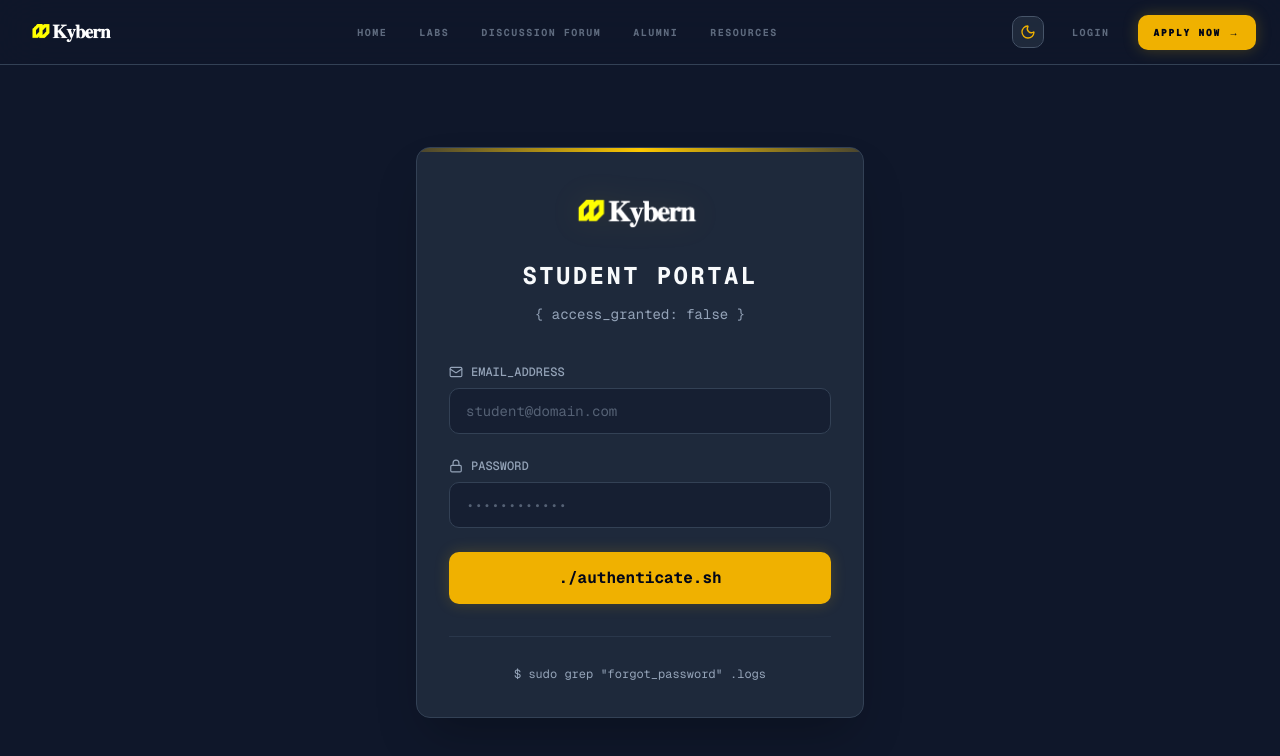
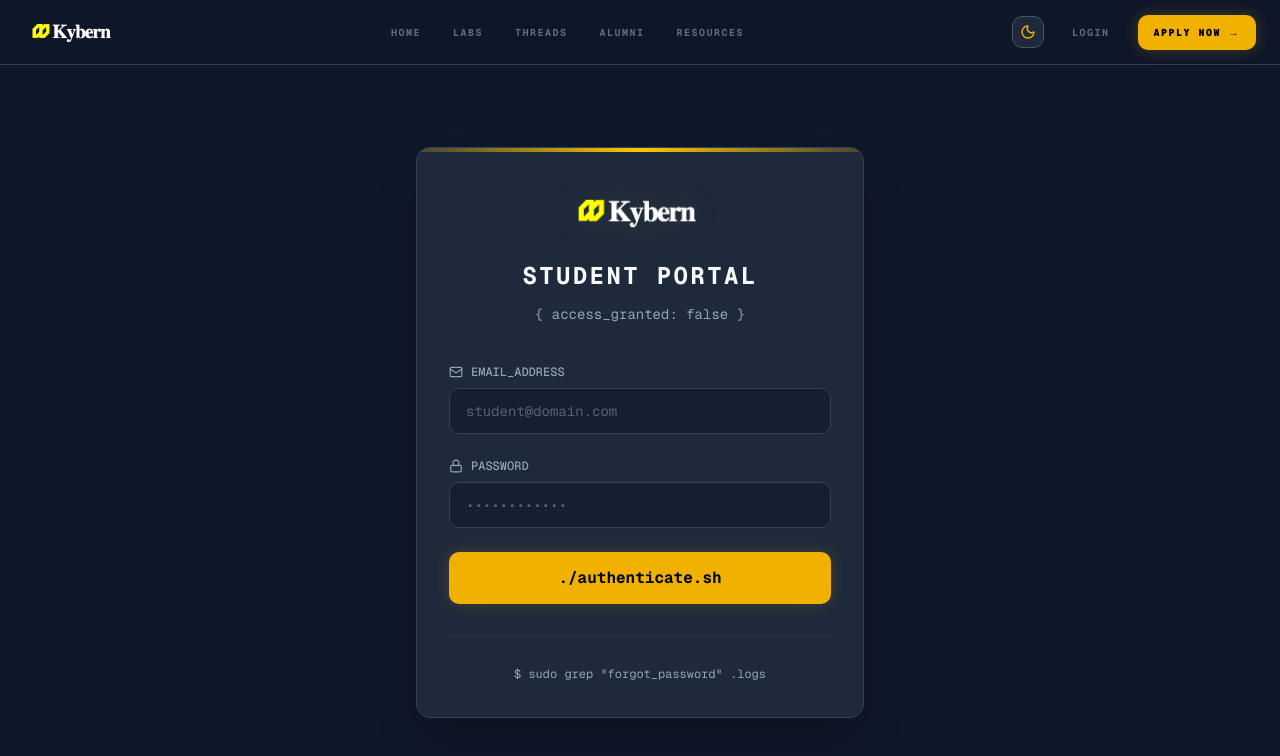
Before and after one commit to ifeoluwashola/portfolio, a Next.js app in the folder apps/web/: page /academy/login in a window 1280 px wide. Shown: the top 756 px of the page. Built offline with nearby package versions, Linux system fonts and the light colour scheme; no server answers.

Commit message:
refactor: rename Discussion Forum to Threads and improve Markdown rendering with syntax highlighting

```diff
--- a/apps/web/src/app/academy/dashboard/layout.tsx
+++ b/apps/web/src/app/academy/dashboard/layout.tsx
@@ -12,10 +12,11 @@
   Lock,
   Menu,
   X,
-  ChevronDown,
   Layout,
   CreditCard,
-  Settings
+  Settings,
+  MessageSquare,
+  ChevronDown
 } from "lucide-react";
 import { useEffect, useState, useCallback } from "react";
 import { logout, getDashboardData } from "../actions";
@@ -179,6 +180,12 @@
               isCollapsed={!isSidebarOpen}
             />
             <NavItem
+              href="/academy/discussion-forum"
+              label="Threads"
+              icon={<MessageSquare className="w-5 h-5" />}
+              isCollapsed={!isSidebarOpen}
+            />
+            <NavItem
               href="/academy/dashboard/billing"
               label="Billing & Invoices"
               icon={<CreditCard className="w-5 h-5" />}
--- a/apps/web/src/app/academy/discussion-forum/page.tsx
+++ b/apps/web/src/app/academy/discussion-forum/page.tsx
@@ -5,8 +5,8 @@
 import { DiscussionForumFeed } from "@/components/academy/DiscussionForumFeed";
 
 export const metadata = {
-  title: "Kybern Academy | Discussion Forum",
-  description: "Internal discussion forum and knowledge base for Kybern Academy students.",
+  title: "Kybern Academy | Threads",
+  description: "Internal discussion threads and knowledge base for Kybern Academy students.",
 };
 
 export default async function DiscussionForumPage() {
@@ -23,7 +23,7 @@
       <div className="max-w-7xl mx-auto px-6">
         <Suspense fallback={
           <div className="flex items-center justify-center min-h-[400px] text-yellow-400 font-mono animate-pulse uppercase tracking-widest text-xs">
-            Loading Discussion Forum...
+            Loading Threads...
           </div>
         }>
           <DiscussionForumFeed />
--- a/apps/web/src/components/academy/AcademyNavbar.tsx
+++ b/apps/web/src/components/academy/AcademyNavbar.tsx
@@ -56,7 +56,7 @@
         <div className="hidden md:flex flex-1 justify-center gap-8 items-center text-[10px] font-bold text-muted-foreground/60 font-mono tracking-[0.15em] uppercase">
           <Link href="/academy" className="hover:text-foreground transition-colors">Home</Link>
           <Link href="/academy/break-it-labs" className="hover:text-foreground transition-colors">Labs</Link>
-          <Link href="/academy/discussion-forum" className="hover:text-foreground transition-colors">Discussion Forum</Link>
+          <Link href="/academy/discussion-forum" className="hover:text-foreground transition-colors">Threads</Link>
           <Link href="/academy/alumni" className="hover:text-foreground transition-colors">Alumni</Link>
           <Link href="/academy/materials" className="hover:text-foreground transition-colors">Resources</Link>
         </div>
--- a/apps/web/src/components/academy/DiscussionForumFeed.tsx
+++ b/apps/web/src/components/academy/DiscussionForumFeed.tsx
@@ -7,6 +7,7 @@
 import { ThreadDetail } from "./ThreadDetail";
 import { MentionTextArea } from "./MentionTextArea";
 import ReactMarkdown from "react-markdown";
+import rehypeHighlight from "rehype-highlight";
 
 
 interface Thread {
@@ -382,8 +383,11 @@
                           </h4>
 
                           {/* Content preview */}
-                          <div className="prose prose-invert prose-xs max-w-none text-xs text-slate-300 leading-relaxed font-mono">
-                            <ReactMarkdown components={markdownComponents}>{preprocessMentions(thread.content)}</ReactMarkdown>
+                          <div className="prose prose-invert prose-xs max-w-none text-xs text-slate-300 leading-relaxed font-mono
+                            prose-code:text-yellow-400 prose-code:bg-yellow-400/10 prose-code:px-1.5 prose-code:py-0.5 prose-code:rounded prose-code:before:hidden prose-code:after:hidden
+                            prose-pre:bg-slate-950 prose-pre:border prose-pre:border-white/5 prose-pre:rounded-xl prose-pre:p-4 prose-pre:overflow-x-auto
+                          ">
+                            <ReactMarkdown rehypePlugins={[rehypeHighlight]} components={markdownComponents}>{preprocessMentions(thread.content)}</ReactMarkdown>
                           </div>
 
                           {/* Message Footer Actions */}
--- a/apps/web/src/components/academy/MentionTextArea.tsx
+++ b/apps/web/src/components/academy/MentionTextArea.tsx
@@ -187,7 +187,7 @@
         placeholder={placeholder}
         disabled={disabled}
         rows={rows}
-        className={className}
+        className={`w-full ${className}`}
       />
 
       {/* Autocomplete Suggestions Popover */}
--- a/apps/web/src/components/academy/MobileNav.tsx
+++ b/apps/web/src/components/academy/MobileNav.tsx
@@ -10,7 +10,7 @@
   const links = [
     { name: "Home", href: "/academy" },
     { name: "Labs", href: "/academy/break-it-labs" },
-    { name: "Discussion Forum", href: "/academy/discussion-forum" },
+    { name: "Threads", href: "/academy/discussion-forum" },
     { name: "Alumni", href: "/academy/alumni" },
     { name: "Resources", href: "/academy/materials" },
   ];
--- a/apps/web/src/components/academy/ThreadDetail.tsx
+++ b/apps/web/src/components/academy/ThreadDetail.tsx
@@ -268,7 +268,7 @@
         <p className="text-red-400 uppercase tracking-widest text-xs">CRITICAL ERROR: Thread not found.</p>
         {!isDrawer && (
           <Link href="/academy/discussion-forum" className="inline-flex items-center gap-2 text-slate-500 hover:text-white transition-colors text-xs uppercase tracking-widest">
-            <ArrowLeft className="w-4 h-4" /> Return to Discussion Forum
+            <ArrowLeft className="w-4 h-4" /> Return to Threads
           </Link>
         )}
       </div>
@@ -288,7 +288,7 @@
             className="inline-flex items-center gap-2 text-xs text-slate-500 hover:text-white transition-colors uppercase tracking-widest font-black"
           >
             <ArrowLeft className="w-4 h-4" />
-            Back to Discussion Forum
+            Back to Threads
           </Link>
         </div>
       )}
@@ -431,7 +431,7 @@
 
             {/* Thread Content in Markdown */}
             <div className="prose prose-invert prose-sm max-w-none text-slate-300 leading-relaxed
-              prose-code:text-yellow-400 prose-code:bg-yellow-400/10 prose-code:px-1.5 prose-code:py-0.5 prose-code:rounded prose-code:text-xs prose-code:font-mono
+              prose-code:text-yellow-400 prose-code:bg-yellow-400/10 prose-code:px-1.5 prose-code:py-0.5 prose-code:rounded prose-code:text-xs prose-code:font-mono prose-code:before:hidden prose-code:after:hidden
               prose-pre:bg-slate-950 prose-pre:border prose-pre:border-white/5 prose-pre:rounded-xl prose-pre:p-4 prose-pre:overflow-x-auto
               prose-headings:text-white prose-headings:font-bold prose-headings:uppercase
             ">
@@ -567,7 +567,7 @@
 
                 {/* Reply Content in Markdown */}
                 <div className="prose prose-invert prose-sm max-w-none text-slate-300 leading-relaxed
-                  prose-code:text-yellow-400 prose-code:bg-yellow-400/10 prose-code:px-1.5 prose-code:py-0.5 prose-code:rounded prose-code:text-xs prose-code:font-mono
+                  prose-code:text-yellow-400 prose-code:bg-yellow-400/10 prose-code:px-1.5 prose-code:py-0.5 prose-code:rounded prose-code:text-xs prose-code:font-mono prose-code:before:hidden prose-code:after:hidden
                   prose-pre:bg-slate-950 prose-pre:border prose-pre:border-white/5 prose-pre:rounded-xl prose-pre:p-4 prose-pre:overflow-x-auto
                   prose-headings:text-white prose-headings:font-bold prose-headings:uppercase
                 ">
@@ -601,7 +601,7 @@
                       </button>
                     ) : null}
 
-                    {currentUserProfile?.role === "instructor" && !isEndorsed && (
+                    {currentUserProfile?.role === "instructor" && !isEndorsed && !isInstructor && (
                       <button
                         onClick={() => handleEndorseReply(reply.id)}
                         className="flex items-center gap-1.5 px-3 py-1.5 border border-emerald-500/30 text-emerald-500 hover:bg-emerald-500/10 rounded-xl text-[9px] font-bold uppercase tracking-widest transition-all"
```
Also changed, not shown: 1 other file (tests, documents, lock files or other folders).
